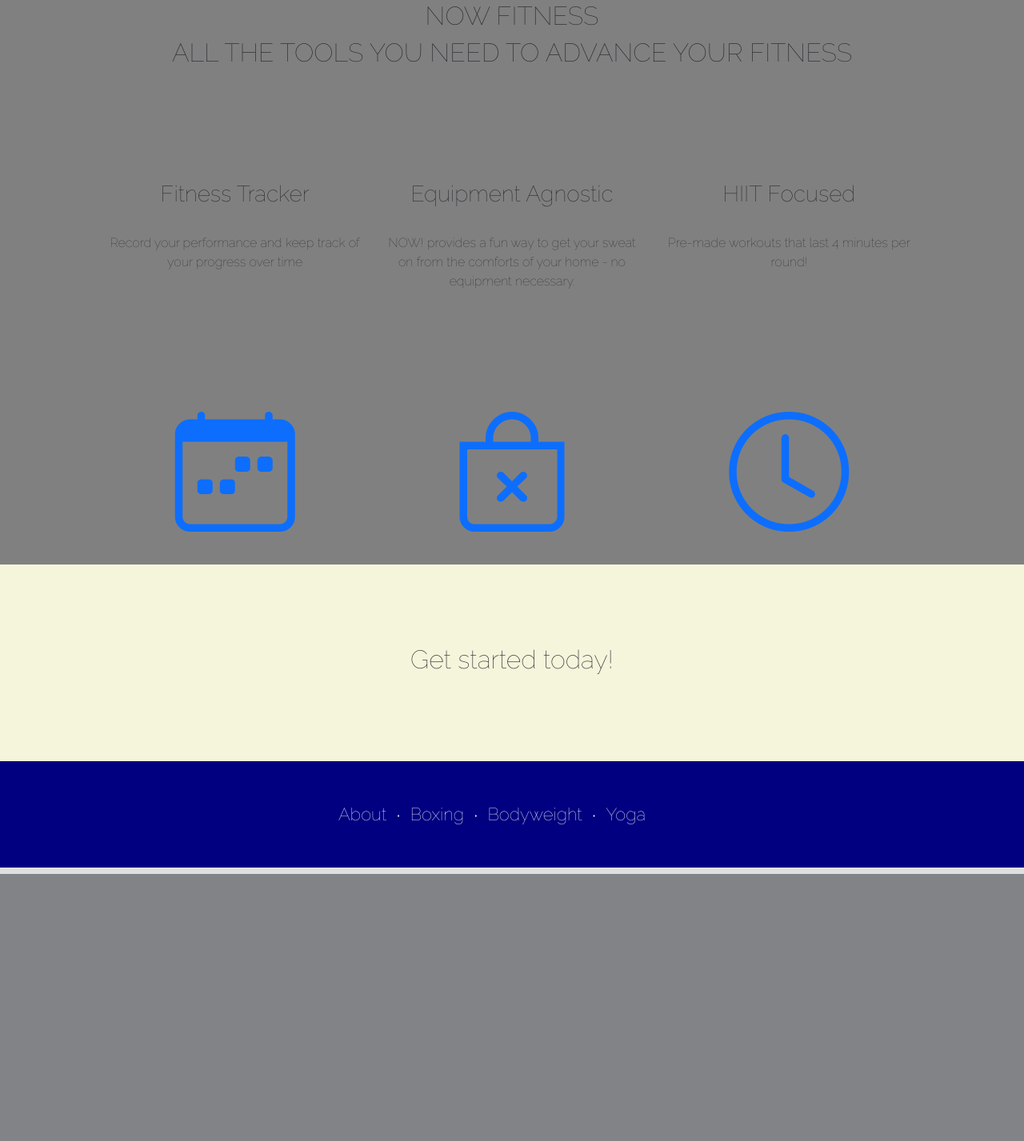
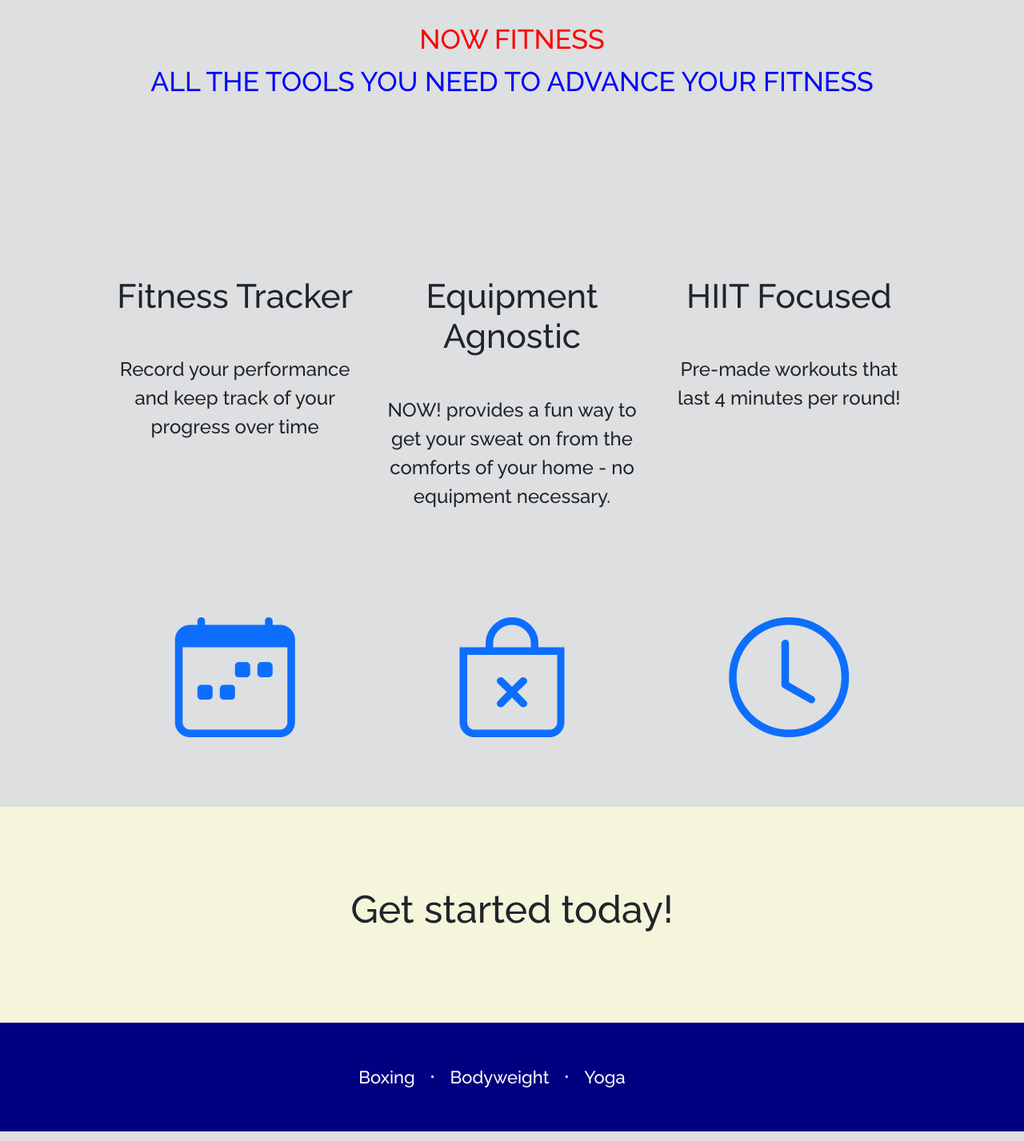
Before and after one commit to JPark-2020/NOWfitnessv2, a Django app: page / in a window 1280 px wide. Shown: the part 725-2152 px from the top of the page at 80% size. Before the commit the page ends 1818 px from the top, so only its background shows below. Run offline with Django 3.2, Linux system fonts and the light colour scheme; the visitor is signed in with stand-in values (Sample User, id 1).

Commit message:
fileuploading works

```diff
--- /dev/null
+++ b/main_app/forms.py
@@ -0,0 +1,4 @@
+from django import forms
+
+class ProfileForm(forms.Form):
+    user_image = forms.FileField()
--- a/main_app/static/styles/base.css
+++ b/main_app/static/styles/base.css
@@ -1,6 +1,7 @@
 * {
     padding: 0;
     margin: 0;
+    font-size: 24px;
   }
 
 body {
@@ -35,7 +36,7 @@ video {
     grid-template-areas: ". gridhead gridhead gridhead ."
                          ". griditem1 griditem2 griditem3 ."
                          " . griditem1pic griditem2pic griditem3pic .";
-    background-color: gray;
+    background-color: rgb(221,223,225);
     text-align: center;
     width: 100vw;
 }
@@ -43,6 +44,16 @@ video {
 .home-grid-header{
     grid-area: gridhead;
     margin-top: 30px;
+}
+
+.home-grid-header h2:nth-child(1){
+    color: red;
+    font-size: 34px;
+}
+
+.home-grid-header h2:nth-child(2){
+    color: blue;
+    font-size:34px;
 }
 
 .home-grid-item1{
@@ -153,7 +164,7 @@ footer ul li a:hover{
     padding: 25px;
 }
 .premade-workout-info2 h2{
-    font-size: 32px;
+    font-size: 34px;
     font-weight:bolder;
 }
 
@@ -242,13 +253,13 @@ footer ul li a:hover{
     background-color: white;
     padding: 20px;
     color: black;
-    font-size: 30px;
+    font-size: 34px;
     border-radius: 15%;
 }
 
 .round {
     margin-left: 30px;
-    font-size: 40px;
+    font-size: 34px;
 }
 
 /* Workouts Detail */
--- a/main_app/templates/base.html
+++ b/main_app/templates/base.html
@@ -15,7 +15,7 @@
     <!-- Google fonts-->
     <link rel="preconnect" href="https://fonts.googleapis.com">
     <link rel="preconnect" href="https://fonts.gstatic.com" crossorigin>
-    <link href="https://fonts.googleapis.com/css2?family=Raleway:wght@100&display=swap" rel="stylesheet">
+    <link href="https://fonts.googleapis.com/css2?family=Raleway:ital,wght@0,500;0,700;1,500&display=swap" rel="stylesheet">
     {%block css_files%}{%endblock%}
     {%block js_files%}{%endblock%}
 </head>
@@ -35,7 +35,7 @@
             <a class="nav-link active" aria-current="page" href="{%url 'home-page'%}"> HOME</a>
             </li>
             <li class="nav-item">
-            <a class="nav-link active" href="">ABOUT</a>
+            <a class="nav-link active" href="{%url 'profile-page'%}">PROFILE</a>
             </li>
             <li class="nav-item">
             <a class="nav-link active" aria-current="page" href="">ENTRIES</a>
@@ -75,11 +75,6 @@
             <button type="button" class="btn">
             <li class="nav-item">
             <a class="nav-link active" aria-current="page" href="{%url 'home-page'%}">HOME</a>
-            </li>
-            </button>
-            <button type="button" class="btn">
-            <li class="nav-item">
-              <a class="nav-link active" href="{%url 'about-page'%}">ABOUT</a>
             </li>
             </button>
             <button type="button" class="btn">
--- a/main_app/templates/home.html
+++ b/main_app/templates/home.html
@@ -46,13 +46,11 @@
 
 <footer>
     <ul class="list-inline mb-2">
-        <li class="list-inline-item"><a href="">About</a></li>
+        <li class="list-inline-item"><a href="{%url "workouts-page"%}boxing">Boxing</a></li>
         <li class="list-inline-item">⋅</li>
-        <li class="list-inline-item"><a href="">Boxing</a></li>
+        <li class="list-inline-item"><a href="{%url "workouts-page"%}bodyweight">Bodyweight</a></li>
         <li class="list-inline-item">⋅</li>
-        <li class="list-inline-item"><a href="">Bodyweight</a></li>
-        <li class="list-inline-item">⋅</li>
-        <li class="list-inline-item"><a href="">Yoga</a></li>
+        <li class="list-inline-item"><a href="{%url "workouts-page"%}yoga">Yoga</a></li>
     </ul>
 </footer>
 
--- a/main_app/urls.py
+++ b/main_app/urls.py
@@ -3,7 +3,7 @@ from . import views
 
 urlpatterns = [
     path('', views.Home.as_view(), name="home-page"),
-    path('about/', views.About.as_view(), name="about-page"),
+    path('profile/',views.Profiles.as_view(), name="profile-page"),
     path('accounts/signup', views.SignUp.as_view(), name="signup"),
     path('workouts/', views.Workouts.as_view(), name="workouts-page"),
     path('workouts/<str:type>', views.Workouts_Detail.as_view(), name="workouts-detail-page"),
--- a/main_app/views.py
+++ b/main_app/views.py
@@ -13,12 +13,10 @@ from django.urls import reverse
 from django.contrib.auth.models import User
 from django.core.paginator import Paginator
 from .models import Profile, Exercise, Tracker, Entry, Workout
+from .forms import ProfileForm
 
 class Home(TemplateView):
     template_name = "home.html"
-
-class About(TemplateView):
-    template_name ="about.html"
 
 class SignUp(View):
     def get(self, request):
@@ -32,7 +30,7 @@ class SignUp(View):
             user = form.save()
             Profile.objects.create(user=user)
             login(request,user)
-            return redirect("/")
+            return redirect("/profile/")
         else:
             return redirect("/")
 
@@ -68,3 +66,28 @@ class Workouts_Detail(View):
             workoutHTML = "workouts/bodyweight.html"
             context = {"workout":workout, "exercises":exercises, "type":newType, "workoutHTML":workoutHTML}
             return render(request, "workouts/workouts-detail.html", context)
+
+def store_file(file):
+    with open("temp/image.jpg", "wb+") as dest:
+        for chunk in file.chunks():
+            dest.write(chunk)
+
+class Profiles(View):
+    def get(self, request):
+        user_profile = Profile.objects.get(user_id=request.user)
+        form = ProfileForm()
+        context = {"form":form, "user_profile":user_profile}
+        return render(request, 'profile.html', context)
+
+    def post(self, request):
+        submitted_form = ProfileForm(request.POST, request.FILES)
+        context = {"form":submitted_form}
+        user_profile = Profile.objects.get(user=request.user)
+
+        if submitted_form.is_valid():
+            user_profile.image = request.FILES["user_image"]
+            user_profile.save()
+
+            return redirect(request, 'profile.html')
+
+        return render(request, 'profile.html', context)
--- a/nowfitness/settings.py
+++ b/nowfitness/settings.py
@@ -126,9 +126,10 @@ STATIC_URL = '/static/'
 DEFAULT_AUTO_FIELD = 'django.db.models.BigAutoField'
 
 MEDIA_ROOT = BASE_DIR / "uploads"
+MEDIA_URL = "/user-media/"
 
 
 DATETIME_FORMAT = '%m/%d/%y'
 
-LOGIN_REDIRECT_URL = '/'
+LOGIN_REDIRECT_URL = '/profile/'
 LOGOUT_REDIRECT_URL = '/'
--- a/nowfitness/urls.py
+++ b/nowfitness/urls.py
@@ -1,8 +1,10 @@
 from django.contrib import admin
 from django.urls import path, include
+from django.conf.urls.static import static
+from django.conf import settings
 
 urlpatterns = [
     path('admin/', admin.site.urls),
     path('', include('main_app.urls')),
     path('accounts/', include('django.contrib.auth.urls')),
-]
+] + static(settings.MEDIA_URL, document_root=settings.MEDIA_ROOT)
```
Also changed, not shown: main_app/templates/about.html (deleted, +0 -8 lines), main_app/templates/profile.html (added, +14 -0 lines), uploads/images/nolocation.png (added).
